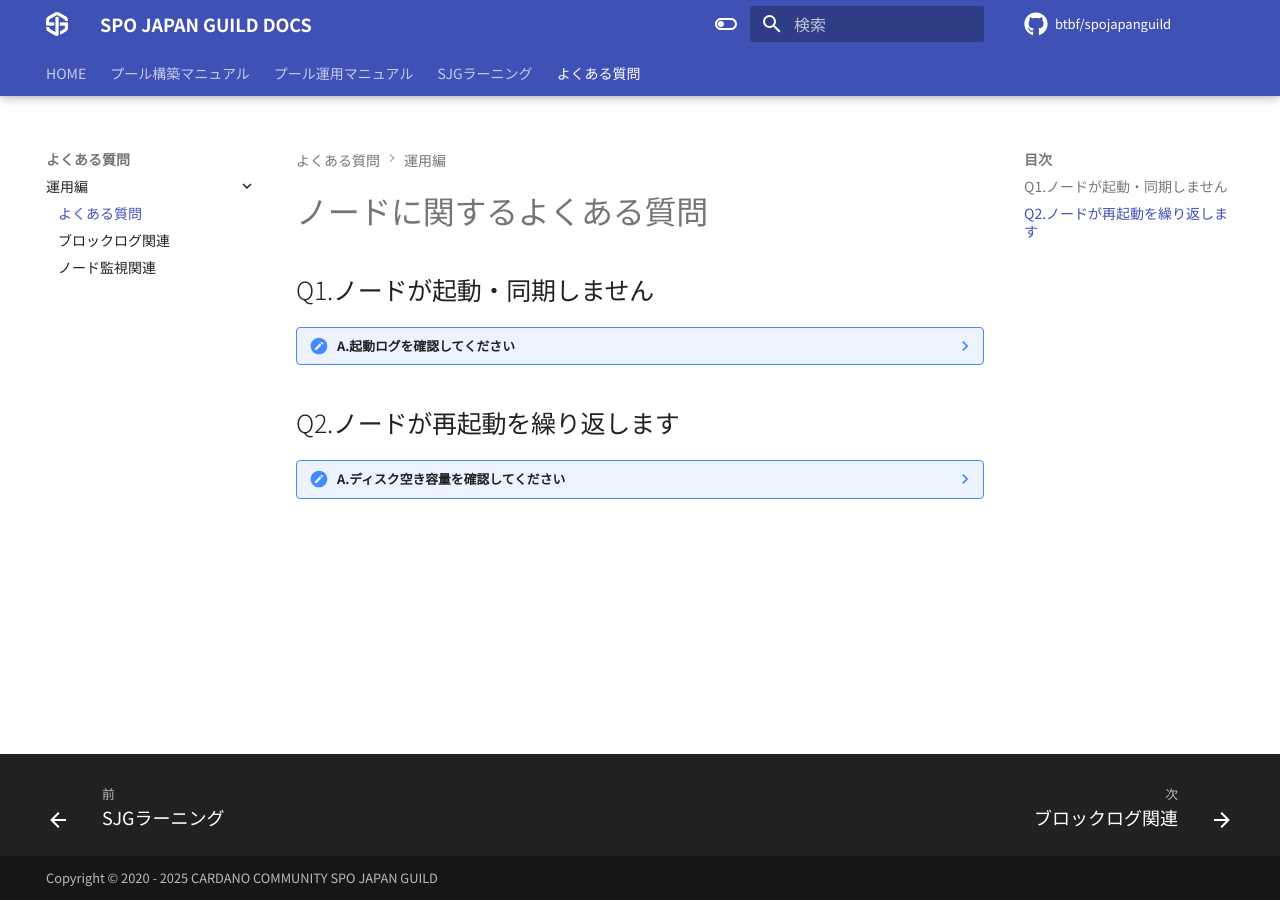
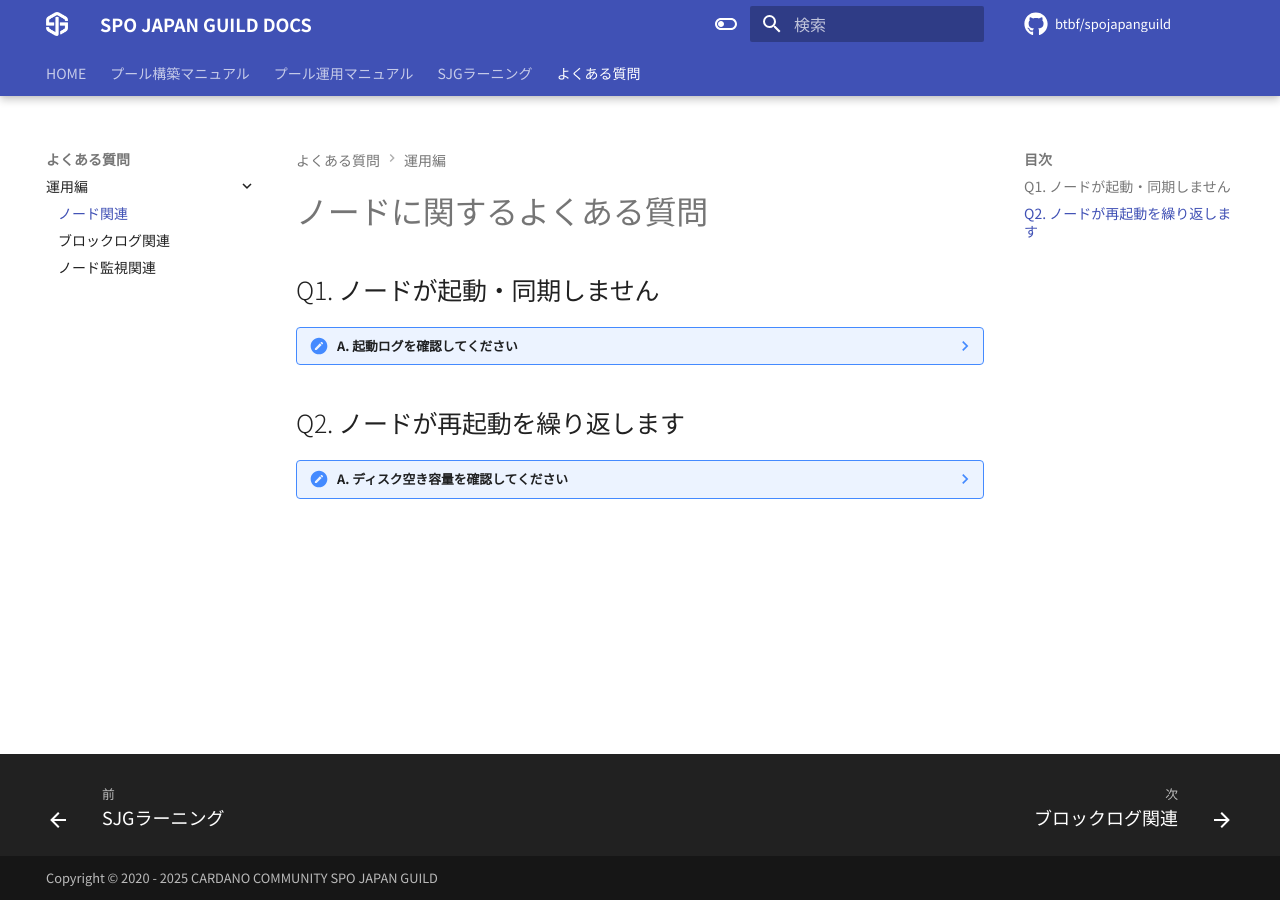
Before and after one commit to btbf/spojapanguild, an MkDocs documentation site: the page built from docs/faq/node.md, in a window 1280 px wide. Built offline with MkDocs 1.6.1 and Material for MkDocs 9.7.7, drawn with Linux system fonts in a browser that asks for light colours; comment, search, counter and statistics services are not loaded; some of the changed lines change nothing that is shown.

Commit message:
FAQのノード関連ファイル編集＆サイドバーで競合するためmkdocs.ymlの修正

````diff
--- a/docs/faq/node.md
+++ b/docs/faq/node.md
@@ -1,58 +1,57 @@
 # ノードに関するよくある質問
 
-## Q1.ノードが起動・同期しません
+## Q1. ノードが起動・同期しません
 
-??? note "A.起動ログを確認してください"
-    ノード起動ログを確認してエラー表示を確認してください
+??? note "A. 起動ログを確認してください"
+    ノードの起動ログを確認し、エラーが出ていないか確認してください。
     ```
     journalctl --unit=cardano-node --follow
     ```
+    !!! warning "注意"
+        ノードが完全同期する前に、起動・再起動コマンドを実行すると、DBの再チェックが再度発生し、同期がさらに遅くなりますのでご注意ください。
+
+    ???+ tip "==**^^「InvalidYaml (Just (YamlParseException」が表示される場合^^**=="
+        * `mainnet-config.json` に構文エラーがあるためファイル内容を見直してください。
+        > `,` `{}` `()`などの記号が不足していたり、余分に記述されている場合があります。
+
+        修正後、ノードを再起動してください。
+        ```
+        sudo systemctl reload-or-restart cardano-node
+        ```
+
+        [JSON構文チェックツール（ラッコツールズ）](https://rakko.tools/tools/63/)
+        ※ **このツールを使うとJSONの構文エラー（不足・過剰な記号など）をチェックできます。**
 
 
-    ==**^^「InvalidYaml (Just (YamlParseException」が表示される場合^^**==
+    ???+ tip "==** ^^「Is your topology file formatted correctly?」 が表示される場合^^**=="
+        * `mainnet-topology.json` に構文エラーがあるためファイル内容を見直してください
 
-    * `mainnet-config.json` 構文エラーのためファイル内を見直してください。
-    > `,` `{}` `()`などが抜けていたり、多かったりします。
+        修正後、ノードを再起動してください。
+        ```
+        sudo systemctl reload-or-restart cardano-node
+        ```
 
-    ファイルを修正したらノードを再起動します
-    ```
-    sudo systemctl reload-or-restart cardano-node
-    ```
-
-    [JSON構文チェックツール（ラッコツールズ）](https://rakko.tools/tools/63/)
+    ???+ tip "==**^^Progress: xx.xx%の表示がある場合^^**=="
+        * 前回ノードがメモリ不足などで強制終了したため、DBの再チェックが行われています。
+        同期までに約20分以上かかることがありますので、そのままお待ちください。
 
 
-    ==** ^^「Is your topology file formatted correctly?」 が表示される場合^^**==
+    ???+ tip "==**^^BPが同期しない場合^^**=="
+        リレーとの接続状態を確認してください。
 
-    * mainnet-topology.json 構文エラーのため、トポロジーファイルを見直してください
-
-    ファイルを確認したらノードを再起動します
-    ```
-    sudo systemctl reload-or-restart cardano-node
-    ```
-
-    ==**^^Progress: xx.xx%の表示がある場合^^**==
-    前回ノード終了時にメモリ不足などで強制終了したため、DB再チェックが行われています。同期までに約20分以上かかりますのでそのままお待ちください。
-
-    !!! warning "注意"
-        ノードが完全同期しないうちにノード起動・再起動コマンドを実行すると、DB再チェックが行われるため同期がさらに遅くなりますのでご注意ください
-
-
-    ==**^^BPが同期しない場合^^**==
-    リレーとの接続を確認してください。
-
-    * BPのmainnet-topology.json
-    * BPのファイアウォール設定
-    * リレーのファイアウォール設定
-    * 契約サーバー独自の仕様
+        * BP側の`mainnet-topology.json`
+        * BP側のファイアウォール設定
+        * リレーのファイアウォール設定
+        * 契約サーバー特有の仕様（通信制限など）
 
 
 
 
-## Q2.ノードが再起動を繰り返します
+## Q2. ノードが再起動を繰り返します
 
-??? note "A.ディスク空き容量を確認してください"
+??? note "A. ディスク空き容量を確認してください"
     ```
     df -h /usr
     ```
-    戻り値の`Use%`が100%に近いとノードDBを更新する空き容量が足りないため、再起動を繰り返します。契約VPSのサーバースペックを変更してください。
+    戻り値の`Use%`が100%に近い場合、ノードのDBを更新するための空き容量が不足しており、ノードが再起動を繰り返します。
+    契約中のVPSのサーバースペックを変更してください。
--- a/mkdocs.yml
+++ b/mkdocs.yml
@@ -97,17 +97,15 @@
 nav:
     - 'HOME':
       - 'スタートガイド': './index.md'
-      - 'プール構築マニュアル': './setup/index.md'
+      - 'エアギャップマシン作成': './setup/air-gap-guid.md'
+      - 'プール構築マニュアル': './setup/1-ubuntu-setup.md'
       - 'プール運用マニュアル': './operation/start-guide.md'
       - 'SJGラーニング': ./learning.md
-      - 'よくある質問': './faq/node.md'
       - '更新履歴': './changelogs.md'
       - '貢献者': './contributors.md'
       - '寄付とクレジット': './setup/99-donation-credit.md'
 
     - 'プール構築マニュアル':
-      - '構築ガイド': './setup/index.md'
-      - '0.エアギャップマシン作成': './setup/air-gap-guid.md'
       - '1.Ubuntu初期設定': './setup/1-ubuntu-setup.md'
       - '2.ノードインストール': './setup/2-node-setup.md'
       - '3.リレー/BPの接続': './setup/3-relay-bp-setup.md'
@@ -156,7 +154,7 @@
       - '7.ミッドナイト':
         - 'Glacier Drop請求手続き': './operation/midnight-glacier-drop.md'
       - '6.Linuxコマンド集': './operation/command.md'
-    - 'SJGラーニング': ./learning.md
+    - 'SJGラーニング': './learning.md'
     - 'よくある質問':
       - '運用編':
         - 'ノード関連': './faq/node.md'
````
